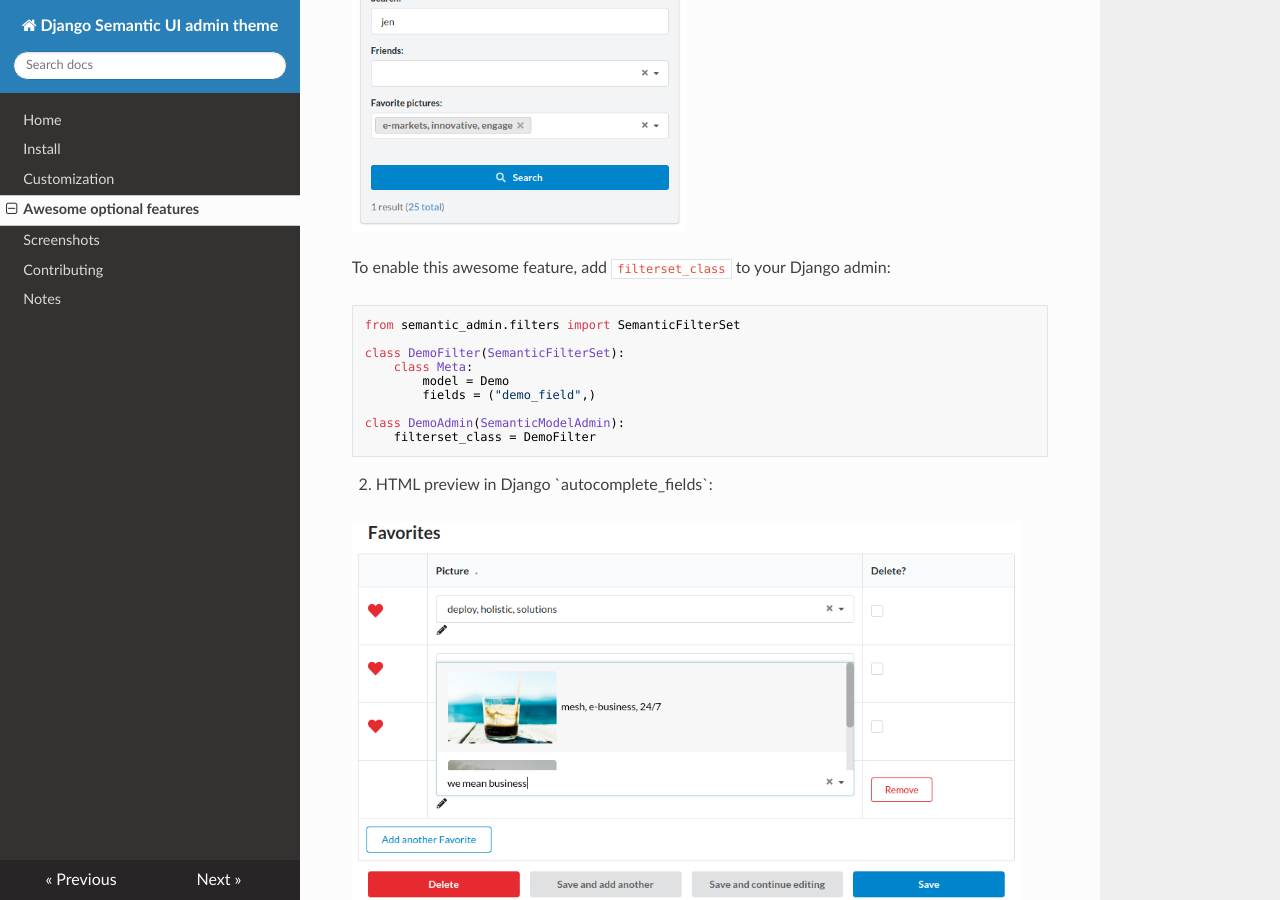
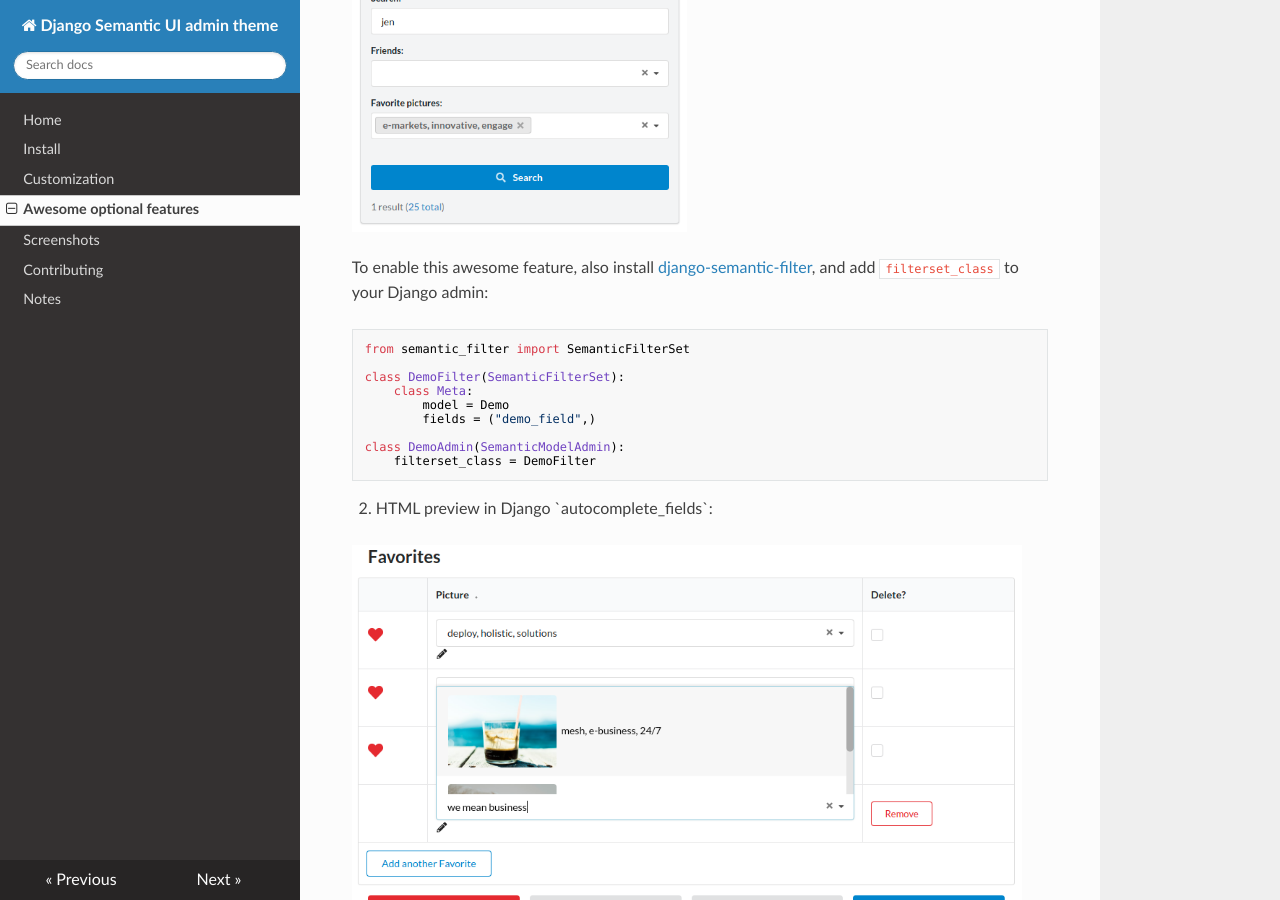
Before and after one commit to globophobe/django-semantic-admin, an MkDocs documentation site: the page built from docs/awesome.md, in a window 1280 px wide and 900 px high, scrolled down 383 px. Built offline with MkDocs 1.6.1, drawn with Linux system fonts in a browser that asks for light colours; nearby versions of some CDN libraries.

Commit message:
:memo: update docs for semantic filter

````diff
--- a/docs/awesome.md
+++ b/docs/awesome.md
@@ -5,10 +5,10 @@ Awesome optional features
 
 <img src="https://raw.githubusercontent.com/globophobe/django-semantic-admin/master/docs/screenshots/django-filter.png" width="335" alt="django-filter" />
 
-To enable this awesome feature, add `filterset_class` to your Django admin:
+To enable this awesome feature, also install [django-semantic-filter](https://github.com/globophobe/django-semantic-filter), and add `filterset_class` to your Django admin:
 
 ```python
-from semantic_admin.filters import SemanticFilterSet
+from semantic_filter import SemanticFilterSet
 
 class DemoFilter(SemanticFilterSet):
     class Meta:
````
Also changed, not shown: README.md (+2 -2 lines).
